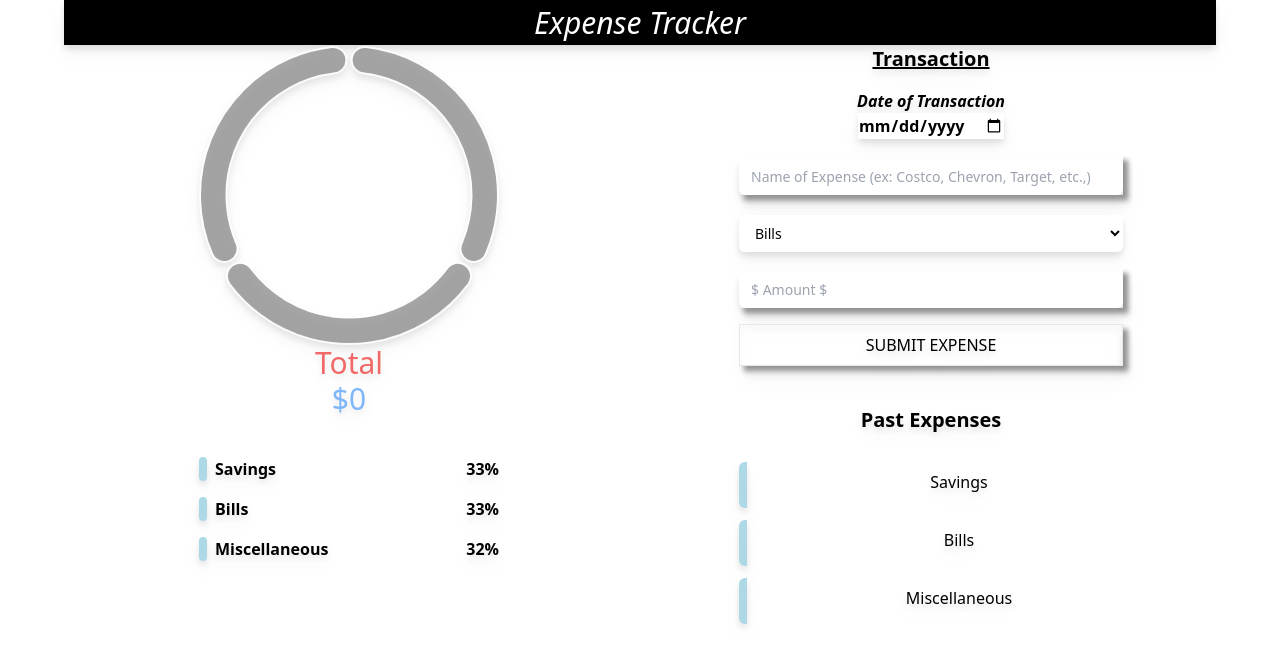
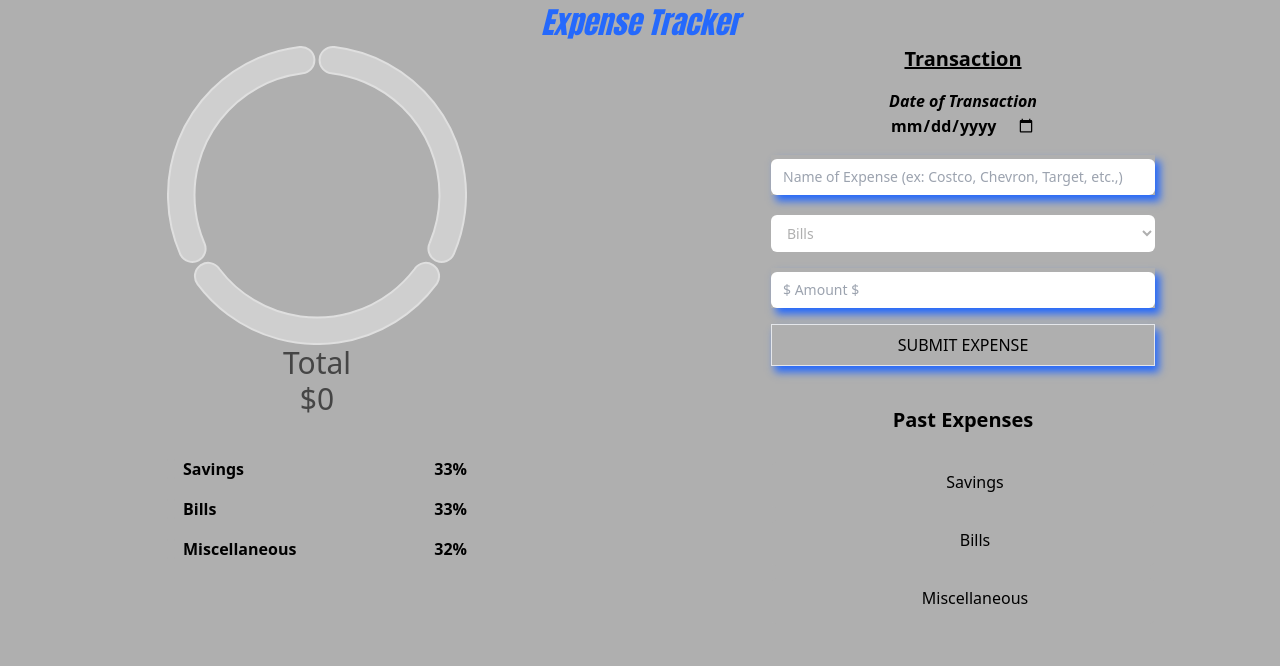
Before and after one commit to Mason-Matthews/G6-Milestone, a React (Create React App) app in the folder client-side/: page / in a window 1280 px wide. Shown: the top 666 px of the page. Built offline with nearby package versions, Linux system fonts and the light colour scheme; some icons are missing.

Commit message:
commit -m "more CSS changes"

```diff
--- a/client-side/src/App.css
+++ b/client-side/src/App.css
@@ -2,24 +2,27 @@
 @tailwind components;
 @tailwind utilities;
 
+* {
+  background: rgb(175, 175, 175);
+}
+
 .App {
   text-align: center;
+  background-color: rgb(175, 175, 175);
 }
 
 .header {
-  color: white;
+  color: rgb(37, 105, 252);
+  font-family: Impact, Haettenschweiler, 'Arial Narrow Bold', sans-serif;
   font-style: oblique;
   font-size: 30px;
-  background-color: black;
+  background-color: rgb(175, 175, 175);
 }
 
 .chart {
-  opacity: 0.8;
+  opacity: 0.6;
 }
 
-.chart:hover {
-  color: red;
-}
 
 .chart.title {
   position: absolute;
@@ -44,16 +47,29 @@
   sm:text-sm
 }
 
+.form-input {
+  color: rgb(175, 175, 175);
+}
+
 .dateof {
   font-style: italic;
+  background-color: rgb(175, 175, 175);
   font-weight: bold;
+  color: black;
+
 }
 
 .input-group {
-  box-shadow: 5px 5px 5px rgb(146, 146, 146);
+  /* box-shadow: 5px 6px 8px hwb(0 84% 15%); */
+  box-shadow: 5px 6px 8px #2569fc;
+
 }
 
 .submit-btn {
-  box-shadow: 5px 5px 5px rgb(146, 146, 146);
+  /* box-shadow: 4px 6px 8px hwb(0 84% 15%); */
+  box-shadow: 4px 6px 8px #2569fc;
+}
 
+.submit-btn:hover {
+  background-color: white;
 }
--- a/client-side/src/App.js
+++ b/client-side/src/App.js
@@ -5,7 +5,7 @@ import Form from './components/Form';
 function App() {
   return (
   <div className="App">
-    <div className="container mx-auto max-w-6xl text-center drop-shadow-lg text-black">
+    <div className="container mx-auto max-w-10xl text-center text-black">
       <h1 className="header">Expense Tracker</h1>
       <div className="grid md:grid-cols-2 gap-3">
         {}
--- a/client-side/src/components/Form.js
+++ b/client-side/src/components/Form.js
@@ -18,7 +18,7 @@ export default function Form() {
                 <div className='date'>
                 <label className='dateof'>Date of Transaction<br></br>
                     <input required type="date"></input>
-                    </label>
+                </label>
                 </div>
                 <div className="input-group">
                     <input required type="text" {...register('name')} placeholder='Name of Expense (ex: Costco, Chevron, Target, etc.,)' className='form-input' />
@@ -32,7 +32,7 @@ export default function Form() {
                     <input required type="text" pattern="([0-9]+.{0,1}[0-9]*,{0,1})*[0-9]" placeholder='$ Amount $' {...register('amount')} className='form-input' />
                 </div>
                 <div className="submit-btn">
-                    <button className='border py-2 w-full hover:bg-blue-200'>SUBMIT EXPENSE</button>
+                    <button className='border py-2 w-full '>SUBMIT EXPENSE</button>
                 </div>
             </div>
         </form>
--- a/client-side/src/components/Graph.js
+++ b/client-side/src/components/Graph.js
@@ -10,12 +10,15 @@ const config = {
     datasets: [{
       data: [33, 33, 33],
       backgroundColor: [
-        'rgb(146, 146, 146)'],
+        '#e5e5e5'],
+
+
         hoverBackgroundColor: [
-        'rgb(255, 100, 132)',
-        'rgb(54, 162, 235)',
-        'rgb(255, 205, 86)'
+        'rgb(37, 105, 252)',
+        'rgb(163, 2, 212)',
+        'rgb(252, 134, 134)'
       ],
+
       hoverOffset: 10,
       borderRadius: 25,
       spacing: 5,
@@ -32,8 +35,8 @@ export default function Graph() {
         <div className="item">
             <div className="chart">
             <Doughnut {...config}></Doughnut>
-            <h2 className='block text-3xl text-red-500'>Total <br></br>
-              <span className='block text-3xl text-blue-400'>${0}</span>
+            <h2 className='block text-3xl'>Total <br></br>
+              <span className='block text-3xl'>${0}</span>
             </h2>
         </div>
 
--- a/client-side/src/components/Label.js
+++ b/client-side/src/components/Label.js
@@ -30,7 +30,7 @@ function LabelCreate({ data }){
     return (
         <div className='labels flex justify-between'>
             <div className='flex gap-2'>
-            <div className='w-2 h-2 rounded py-3' style={{background:'lightblue'}}></div>
+            <div className='w-2 h-2 rounded py-3'></div>
                 <h3 className='text-md font-bold'>{data.type ?? ''}</h3>
             </div>
             <h3 className='font-bold'>{Math.round(data.percent) ?? 0}%</h3>
--- a/client-side/src/components/List.js
+++ b/client-side/src/components/List.js
@@ -27,9 +27,10 @@ export default function List() {
 function Transaction ({variable}) {
     if(!variable) return null;
     return (
-        <div className='delete-item flex justify-center bg-blue py-2 rounded-md'style={{borderLeft:`8px solid lightblue`}}>
-            <button className='px-3'>
-            <box-icon type='solid' name='trash'></box-icon>            </button>
+        <div className='delete-item flex justify-center bg-blue py-2 rounded-md'>
+            <button className='delete'>
+            <box-icon type='solid' name='trash' color='black'></box-icon>
+            </button>
             <span>{variable.name ?? ''}</span>
         </div>
     )
```
